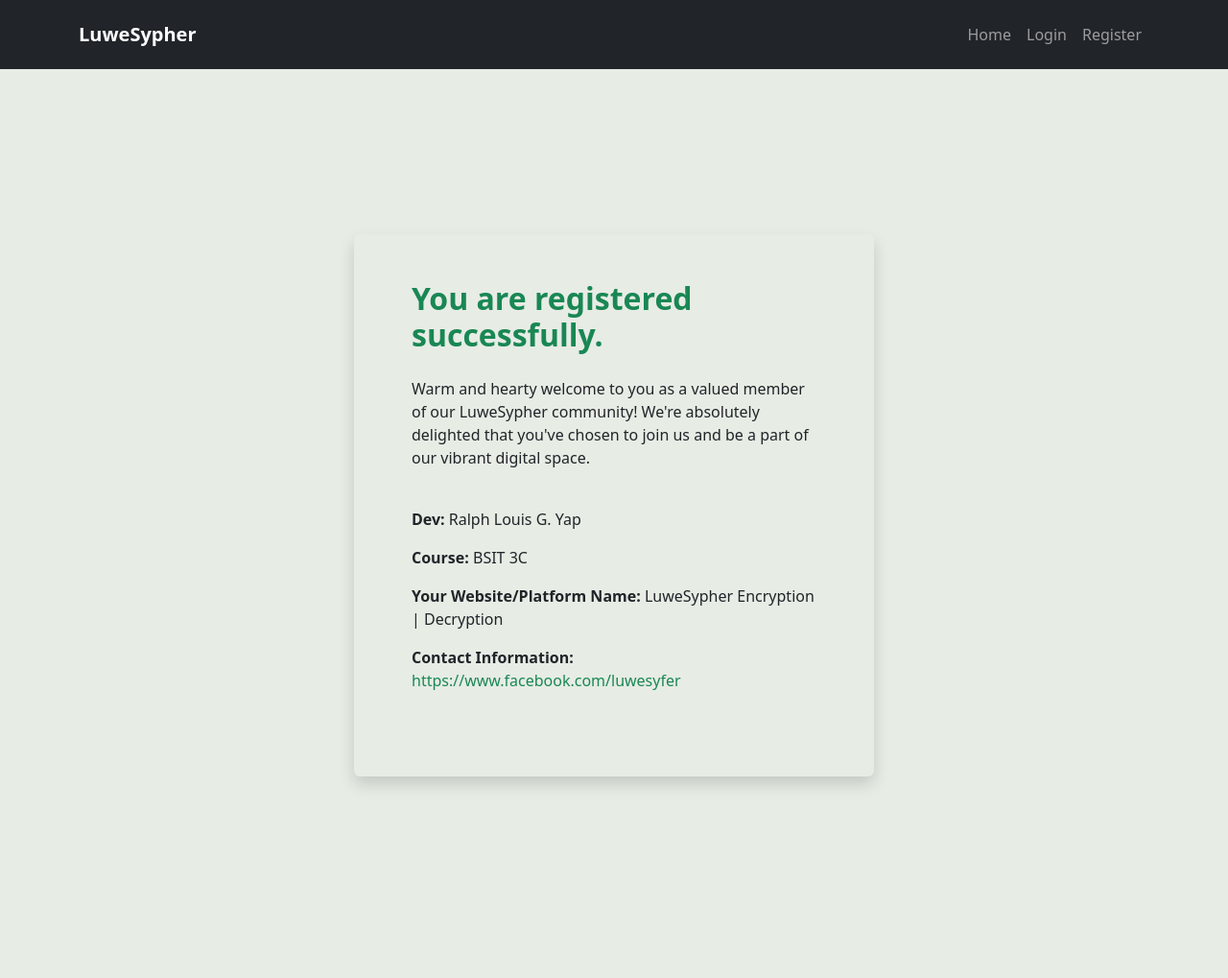
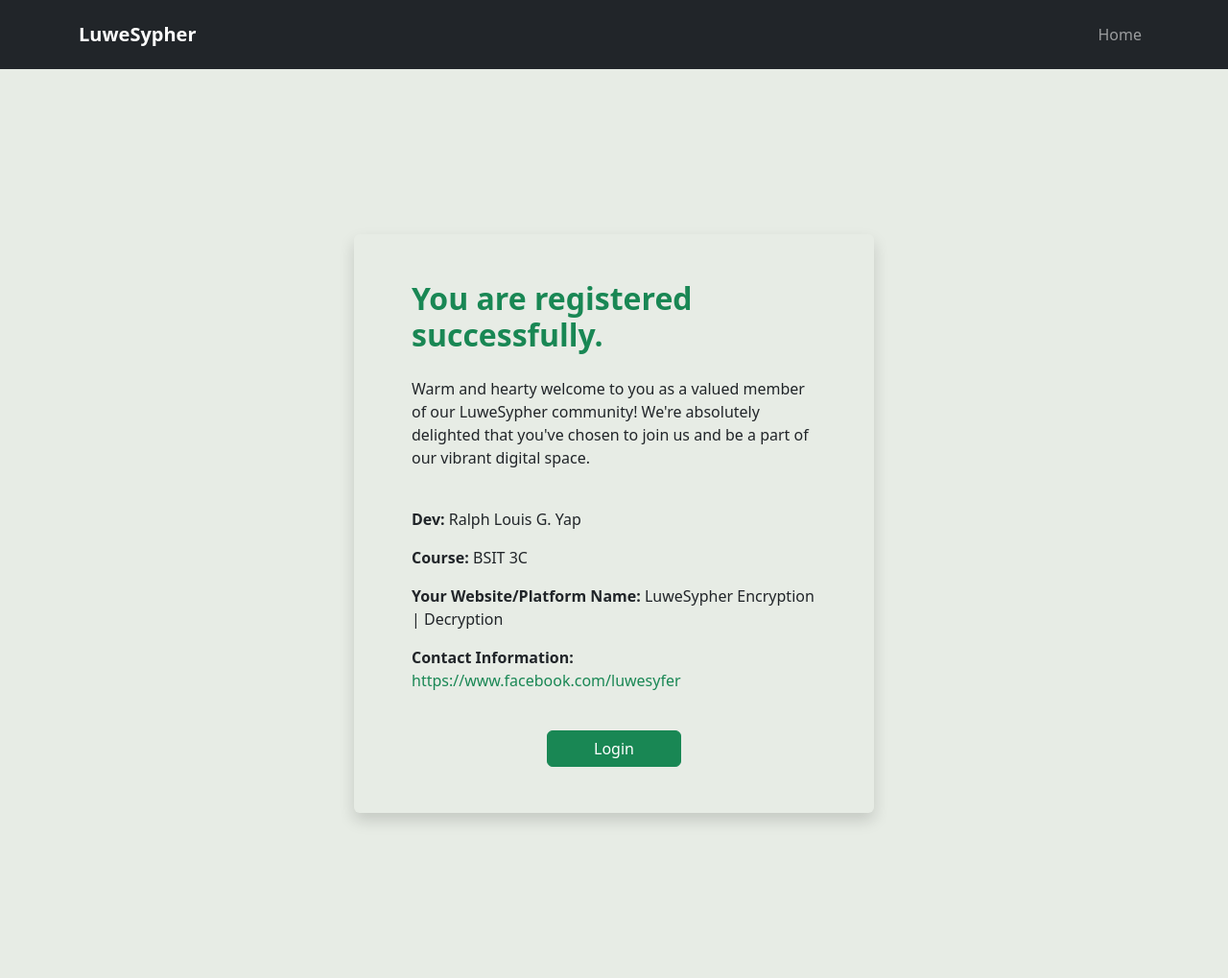
Before and after one commit to natruyd123/PHP-Encryption-webbased, a PHP site: page /registeredform.php in a window 1280 px wide. Shown: the whole page at 96% size. Before the commit the page ends 820 px from the top, so only its background shows below. Run offline with PHP 8.4, Linux system fonts and the light colour scheme.

Commit message:
Refactor file structure and update paths

```diff
--- a/Index.php
+++ b/Index.php
@@ -4,7 +4,7 @@
     <meta charset="utf-8">
     <meta name="viewport" content="width=device-width, initial-scale=1">
     <title>LuweSypher | E&D</title>
-    <link rel="icon" href="img/encrypted-logo.png" type="image/png">
+    <link rel="icon" href="./assets/img/encrypted-logo.png" type="image/png">
     <link href="https://cdn.jsdelivr.net/npm/bootstrap@5.3.1/dist/css/bootstrap.min.css" rel="stylesheet" integrity="sha384-4bw+/aepP/YC94hEpVNVgiZdgIC5+VKNBQNGCHeKRQN+PtmoHDEXuppvnDJzQIu9" crossorigin="anonymous">
     <style>
         section{
--- a/login.php
+++ b/login.php
@@ -5,6 +5,7 @@
     <meta charset="utf-8">
     <meta name="viewport" content="width=device-width, initial-scale=1">
     <title>Login Page</title>
+    <link rel="icon" href="./assets/img/encrypted-logo.png" type="image/png">
     <link href="https://cdn.jsdelivr.net/npm/bootstrap@5.3.1/dist/css/bootstrap.min.css" rel="stylesheet" integrity="sha384-4bw+/aepP/YC94hEpVNVgiZdgIC5+VKNBQNGCHeKRQN+PtmoHDEXuppvnDJzQIu9" crossorigin="anonymous">
     <style>
         section{
@@ -76,7 +77,7 @@
 
                                 if($_SERVER["REQUEST_METHOD"] === "POST"){
 
-                                    $mysqli = require __DIR__ . "/db.php";
+                                    $mysqli = require __DIR__ . "/config/db.php";
 
                                     $sql = sprintf("SELECT * FROM user_registered
                                                     WHERE username = '%s'",
@@ -114,7 +115,7 @@
                     <?php
                         if ($_SERVER["REQUEST_METHOD"] === "POST") {
                             // Connect to the database (replace with your database connection code)
-                            $mysqli = require __DIR__ . "/db.php";
+                            $mysqli = require __DIR__ . "/config/db.php";
 
                             $username = $mysqli->real_escape_string($_POST["usernameInput"]);
                             $password = $_POST["passwordInput"];
--- a/main.php
+++ b/main.php
@@ -12,7 +12,7 @@ if (!isset($_SESSION["logged_in"])) {
 
      if(isset($_SESSION["user_id"])){
 
-        $mysqli = require __DIR__ . "/db.php";
+        $mysqli = require __DIR__ . "/config/db.php";
 
         $sql = "SELECT * FROM `user_registered`
                 WHERE id = {$_SESSION["user_id"]}";
@@ -31,7 +31,7 @@ if (!isset($_SESSION["logged_in"])) {
     <meta charset="utf-8">
     <meta name="viewport" content="width=device-width, initial-scale=1">
     <title>LuweSypher Main Page</title>
-    <link rel="icon" sizes="32x32" href="./img/encrypted-logo.png" type="image/png">
+    <link rel="icon" href="./assets/img/encrypted-logo.png" type="image/png">
     <link href="https://cdn.jsdelivr.net/npm/bootstrap@5.3.1/dist/css/bootstrap.min.css" rel="stylesheet" integrity="sha384-4bw+/aepP/YC94hEpVNVgiZdgIC5+VKNBQNGCHeKRQN+PtmoHDEXuppvnDJzQIu9" crossorigin="anonymous">
     <style>
         section{
--- a/register.php
+++ b/register.php
@@ -9,6 +9,7 @@ session_start(); // Start a PHP session
     <meta charset="utf-8">
     <meta name="viewport" content="width=device-width, initial-scale=1">
     <title>Register Page</title>
+    <link rel="icon" href="./assets/img/encrypted-logo.png" type="image/png">
     <link href="https://cdn.jsdelivr.net/npm/bootstrap@5.3.1/dist/css/bootstrap.min.css" rel="stylesheet" integrity="sha384-4bw+/aepP/YC94hEpVNVgiZdgIC5+VKNBQNGCHeKRQN+PtmoHDEXuppvnDJzQIu9" crossorigin="anonymous">
     <script src="https://unpkg.com/just-validate@latest/dist/just-validate.production.min.js"></script>
     <style>
@@ -66,7 +67,7 @@ session_start(); // Start a PHP session
                     <?php
                         if ($_SERVER["REQUEST_METHOD"] === "POST") {
                             // Connect to the database (replace with your database connection code)
-                            $mysqli = require __DIR__ . "/db.php";
+                            $mysqli = require __DIR__ . "/config/db.php";
 
                             $username = $mysqli->real_escape_string($_POST["registerUname"]);
                             $password = $_POST["registerPassword"];
--- a/registeredform.php
+++ b/registeredform.php
@@ -4,6 +4,7 @@
     <meta charset="utf-8">
     <meta name="viewport" content="width=device-width, initial-scale=1">
     <title>Registered Page</title>
+    <link rel="icon" href="./assets/img/encrypted-logo.png" type="image/png">
     <link href="https://cdn.jsdelivr.net/npm/bootstrap@5.3.1/dist/css/bootstrap.min.css" rel="stylesheet" integrity="sha384-4bw+/aepP/YC94hEpVNVgiZdgIC5+VKNBQNGCHeKRQN+PtmoHDEXuppvnDJzQIu9" crossorigin="anonymous">
     <style>
         section{
@@ -31,12 +32,6 @@
                 <ul class="navbar-nav justify-content-center align-items-center ">
                     <li class="nav-item ">
                         <a class="nav-link btn btn-secondary" href="./Index.php">Home</a>
-                    </li>
-                    <li class="nav-item ">
-                        <a class="nav-link btn btn-secondary" href="./login.php">Login</a>
-                    </li>
-                    <li class="nav-item ">
-                        <a class="nav-link btn btn-secondary" href="./register.php">Register</a>
                     </li>
                 </ul>
             </div>
@@ -70,6 +65,9 @@
                                 <p><strong>Your Website/Platform Name:</strong> LuweSypher Encryption | Decryption</p>
                                 <p><strong>Contact Information:</strong><a class="text-decoration-none text-success" href="https://www.facebook.com/luwesyfer"> https://www.facebook.com/luwesyfer</a> </p>
                             </div>
+                            <div class="d-flex justify-content-center">
+                                <a class="btn btn-success px-5" href="./login.php">Login</a>
+                            </div>
                         </form>
                         </div>
                     </div>
```
Also changed, not shown: assets/img/encrypted-logo.png (renamed from img/encrypted-logo.png), assets/js/index.js (renamed from js/index.js), config/db.php (renamed from db.php), config/useraccount.sql (renamed from db/useraccount.sql).
